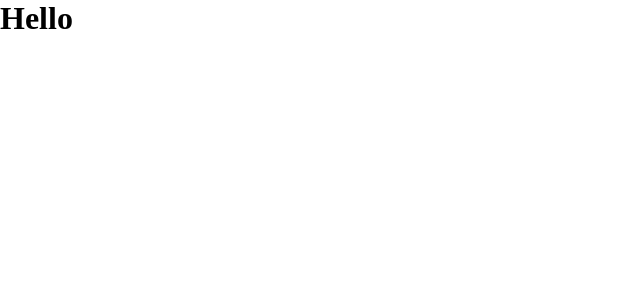
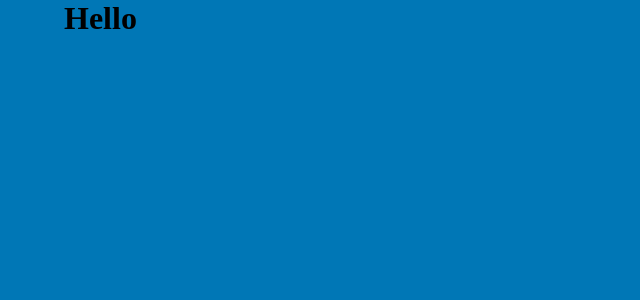
Before and after one commit to Paulo-Augusto12/github-api, a React (Vite) app: page / in a window 1280 px wide. Shown: the top 300 px of the page, without its empty margins (0-640 px from the left). Built offline with nearby package versions, Linux system fonts and the light colour scheme.

Commit message:
feat: added initial app elements

```diff
--- a/src/App.tsx
+++ b/src/App.tsx
@@ -2,7 +2,12 @@ import React from "react";
 import { HomePage } from "./HomePage";
 function App() {
   return (
-    <div>
+    <div
+      style={{
+        height: "100vh",
+        backgroundColor: "#0077B6",
+      }}
+    >
       <HomePage />
     </div>
   );
--- a/src/HomePage.tsx
+++ b/src/HomePage.tsx
@@ -1,11 +1,10 @@
 import React from "react";
+import { Container } from "./Components/container";
 
 export function HomePage() {
   return (
-    <div>
-      <div>
-        <h1>Hello</h1>
-      </div>
-    </div>
+    <Container>
+      <h1>Hello</h1>
+    </Container>
   );
 }
```
